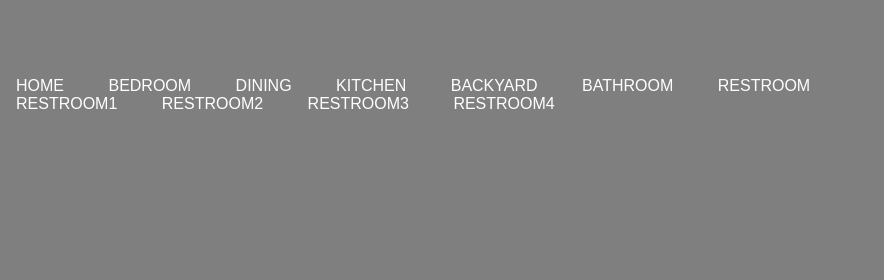
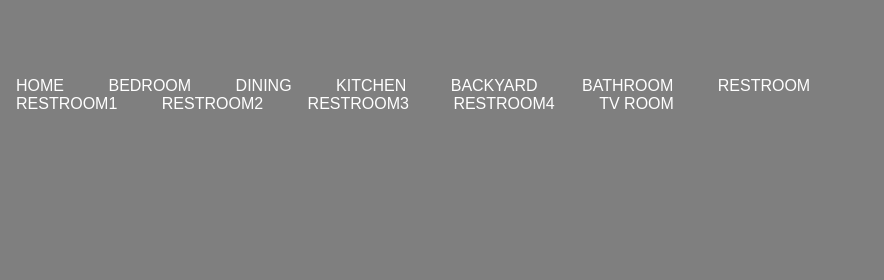
Before and after one commit to sachasa/HTML-HomePage, a plain HTML site: page index.html in a window 1280 px wide. Shown: the top 280 px of the page, 220-1104 px from the left. Drawn offline with Linux system fonts and the light colour scheme.

Commit message:
update index.html
TV room update

Co-Authored-By: Udeshi Wijesekara  <87753673+ushi-keshw@users.noreply.github.com>

```diff
--- a/index.html
+++ b/index.html
@@ -19,6 +19,7 @@
                     <li><a href="#">restroom2</a></li>
                     <li><a href="#">restroom3</a></li>
                     <li><a href="#">restroom4</a></li>
+                    <li><a href="#">TV Room</a></li>
                 </ul>
             </div>
             <div class="content">
```
